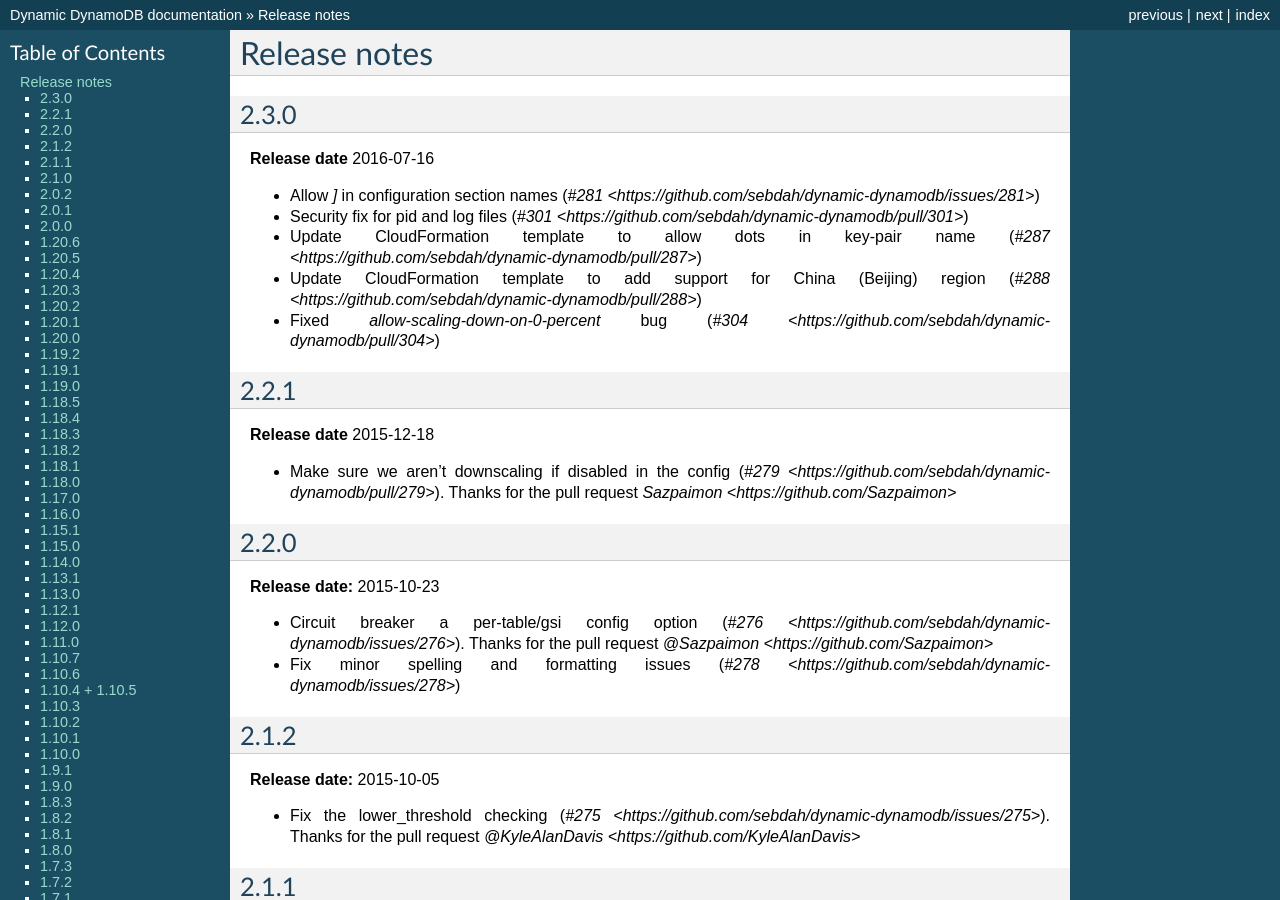
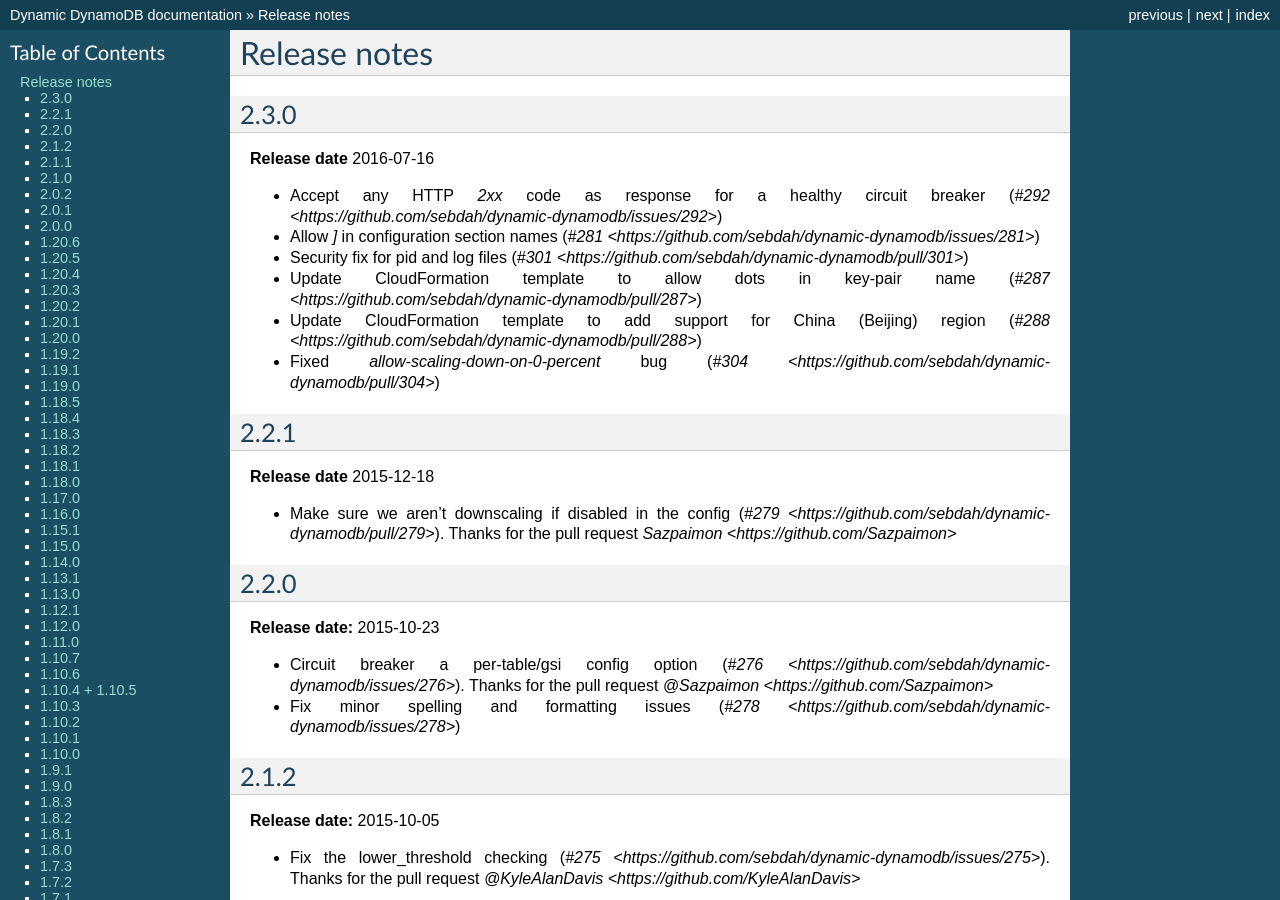
Before and after one commit to sebdah/dynamic-dynamodb, a Sphinx documentation site: the page built from docs/release_notes.rst, in a window 1280 px wide and 900 px high. Built offline with Sphinx 7.4.7, drawn with Linux system fonts in a browser that asks for light colours; the version number could not be read and is left out.

Commit message:
Listen for any 2xx HTTP response in the circuit breaker #292

```diff
--- a/docs/example_configuration.rst
+++ b/docs/example_configuration.rst
@@ -22,7 +22,7 @@
 
     # Circuit breaker configuration
     # No provisioning updates will be made unless this URL returns
-    # a HTTP 200 OK status code
+    # a HTTP 2xx OK status code
     #circuit-breaker-url: http://my.service.com/v1/is_up
     #circuit-breaker-timeout: 500
 
--- a/docs/release_notes.rst
+++ b/docs/release_notes.rst
@@ -6,6 +6,7 @@
 
 **Release date** 2016-07-16
 
+- Accept any HTTP `2xx` code as response for a healthy circuit breaker (`#292 <https://github.com/sebdah/dynamic-dynamodb/issues/292>`)
 - Allow `]` in configuration section names (`#281 <https://github.com/sebdah/dynamic-dynamodb/issues/281>`)
 - Security fix for pid and log files (`#301 <https://github.com/sebdah/dynamic-dynamodb/pull/301>`)
 - Update CloudFormation template to allow dots in key-pair name (`#287 <https://github.com/sebdah/dynamic-dynamodb/pull/287>`)
```
Also changed, not shown: 1 other file.
